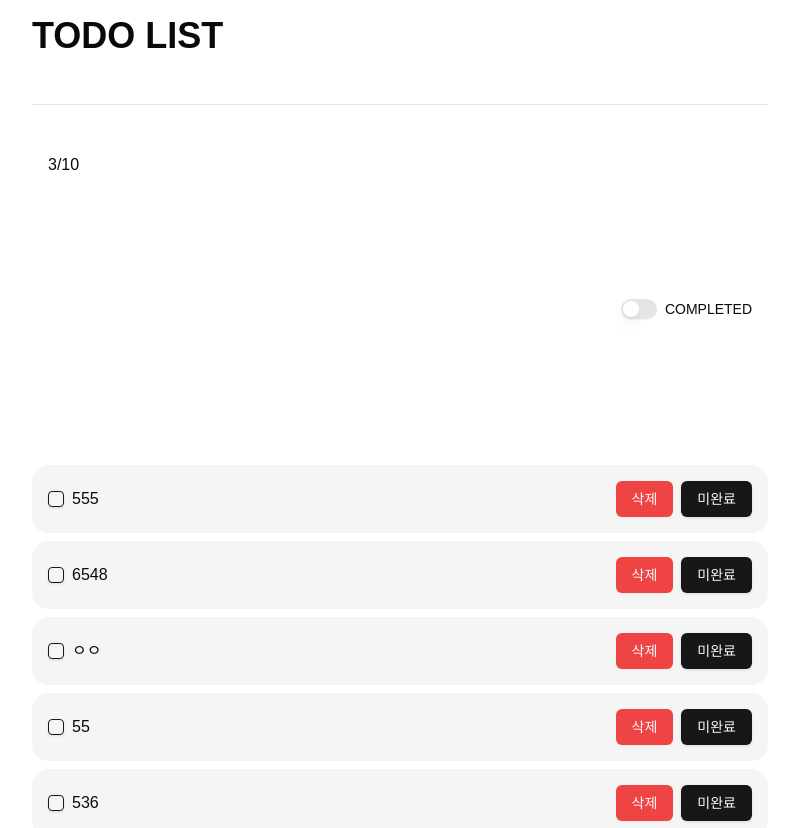
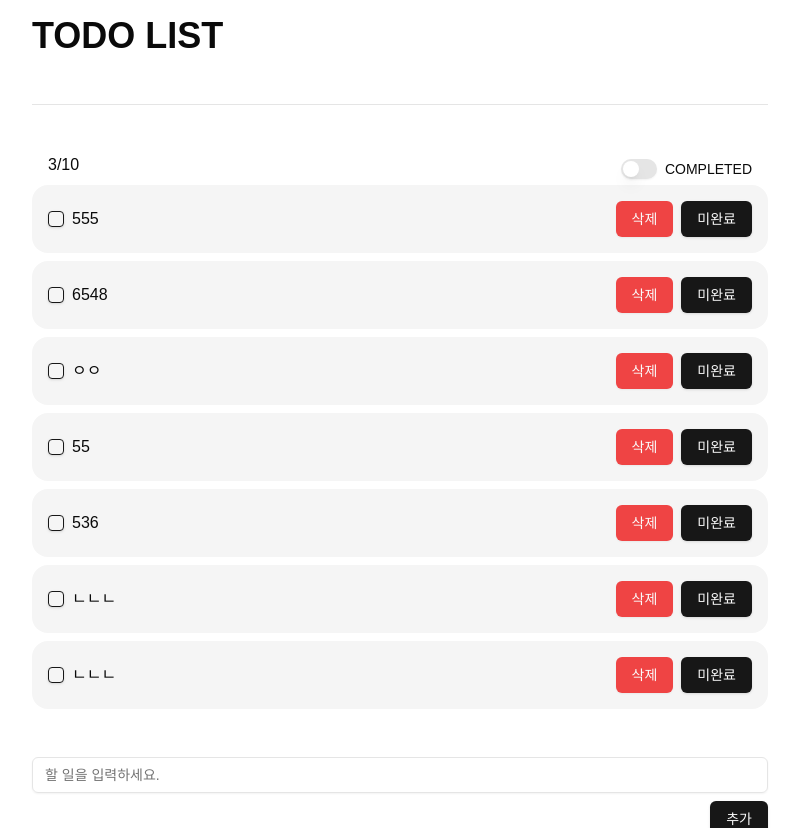
Before and after one commit to Jaeheeyu20240612/react-basic-6th-todo, a Next.js app: page / in a window 1280 px wide. Shown: the top 828 px of the page, without its empty margins (240-1039 px from the left). Built offline with nearby package versions, Linux system fonts and the light colour scheme; data requests are answered from the project's data file.

Commit message:
style: 수정

```diff
--- a/src/app/components/todos/TodoController.tsx
+++ b/src/app/components/todos/TodoController.tsx
@@ -11,8 +11,8 @@ const TodoController = () => {
   const { data: allTodos } = useTodoQuery();
   const { data: completedTodos } = useTodoQuery('completed');
   return (
-    <div className='flex flex-row justify-between px-4'>
-      <p className='mb-72'>
+    <div className='flex flex-row justify-between px-4 items-center'>
+      <p className='mb-2'>
         {completedTodos?.length}/{allTodos?.length}
       </p>
       <div className='flex items-center space-x-2'>
```
